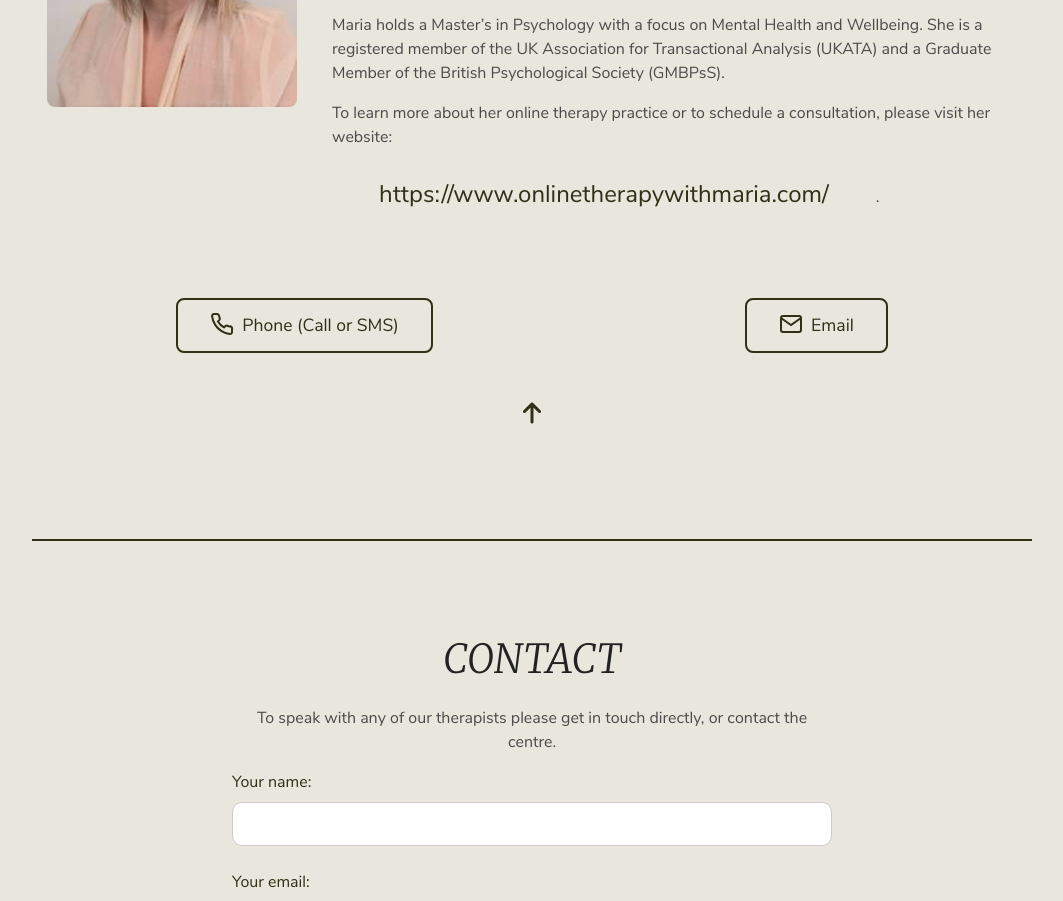
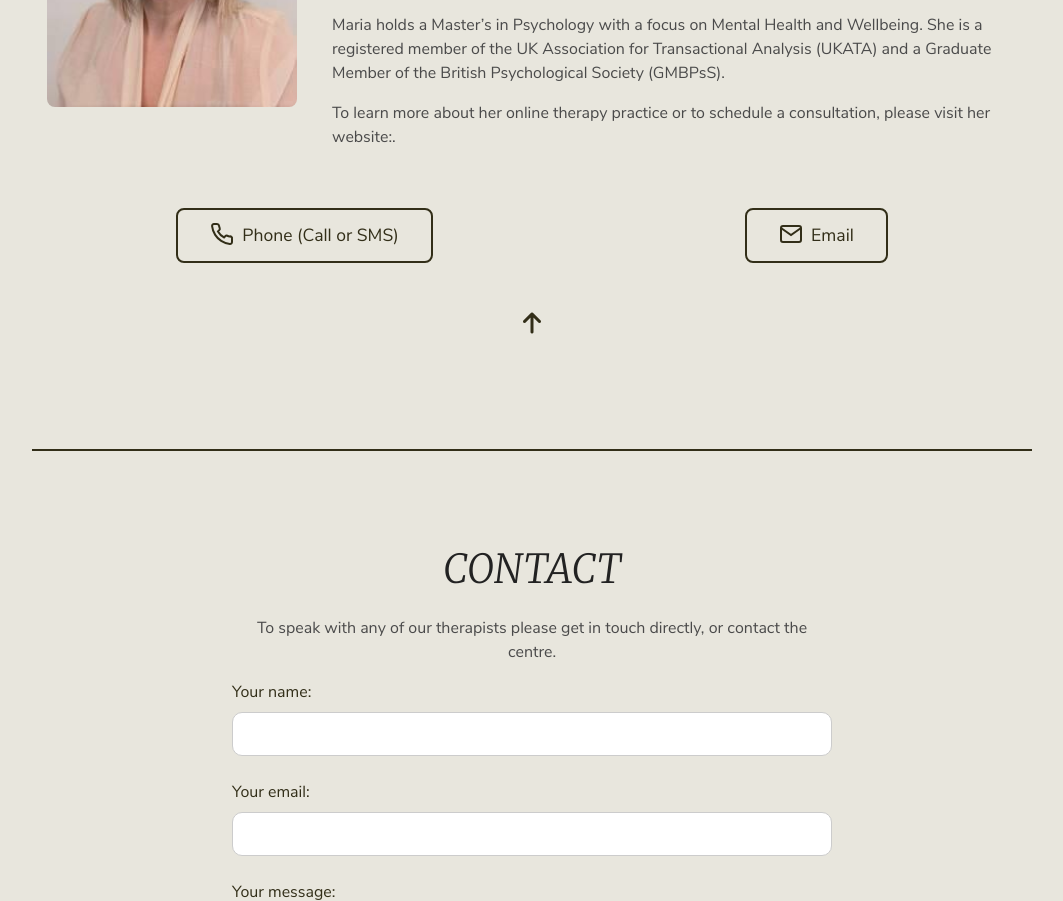
Before and after one commit to kevin-brohan-therapy/psychotherapy-business-hosted, a plain HTML site: page index.html in a window 1280 px wide. Shown: the part 4747-5648 px from the top of the page, without its empty margins (108-1171 px from the left). Drawn offline with Linux system fonts and the light colour scheme; files whose address does not match are found by name.

Commit message:
Removing Maria's link

```diff
--- a/index.html
+++ b/index.html
@@ -357,7 +357,7 @@ Threshold Psychotherapy
       Maria holds a Master’s in Psychology with a focus on Mental Health and Wellbeing. She is a registered member of the UK Association for Transactional Analysis (UKATA) and a Graduate Member of the British Psychological Society (GMBPsS).
     </p>
     <p>
-      To learn more about her online therapy practice or to schedule a consultation, please visit her website: <br> <a href="https://www.onlinetherapywithmaria.com/" target="_blank" rel="noopener">https://www.onlinetherapywithmaria.com/</a>.
+      To learn more about her online therapy practice or to schedule a consultation, please visit her website:.
     </p>
   </div>
 </div>
```
